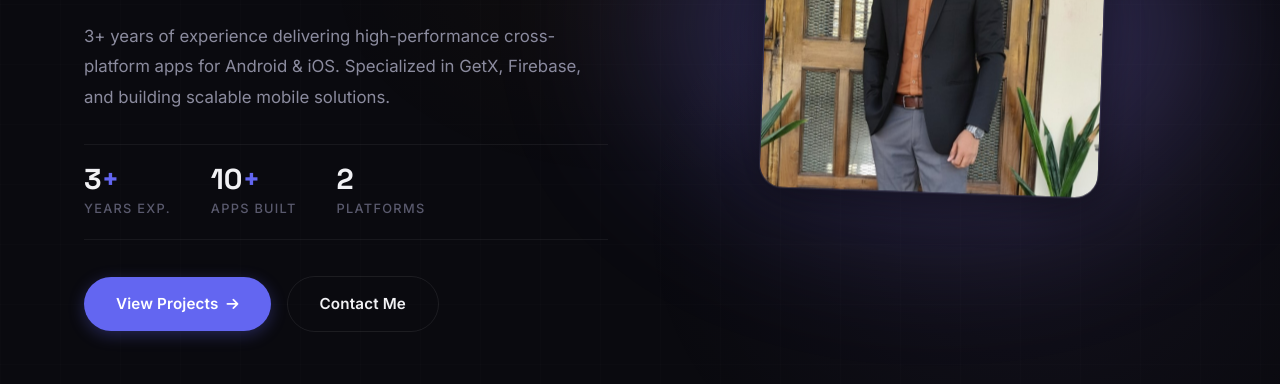
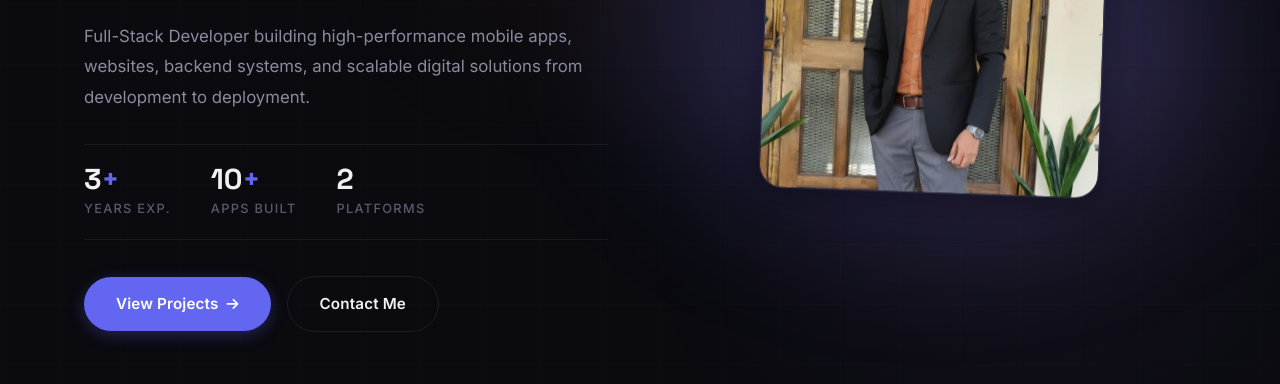
Before and after one commit to Gajendra99/gajendra99.github.io, a plain HTML site: page index.html in a window 1280 px wide. Shown: the part 416-800 px from the top of the page. Drawn offline with Linux system fonts and the light colour scheme.

Commit message:
Revise hero description for full-stack developer
Updated the hero description to reflect full-stack development experience.

```diff
--- a/index.html
+++ b/index.html
@@ -78,8 +78,7 @@
                     <h1 class="hero-title reveal">Gajendra Somawat</h1>
                     <h2 class="hero-subtitle reveal">Flutter Developer</h2>
                     <p class="hero-desc reveal">
-                        3+ years of experience delivering high-performance cross-platform apps for Android & iOS.
-                        Specialized in GetX, Firebase, and building scalable mobile solutions.
+                        Full-Stack Developer building high-performance mobile apps, websites, backend systems, and scalable digital solutions from development to deployment.
                     </p>
 
                     <div class="hero-stats reveal">
```
